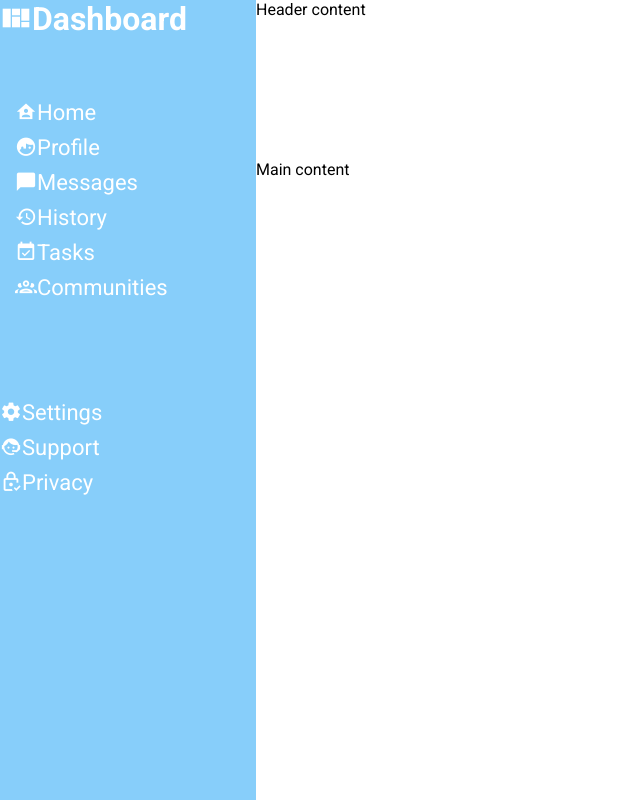
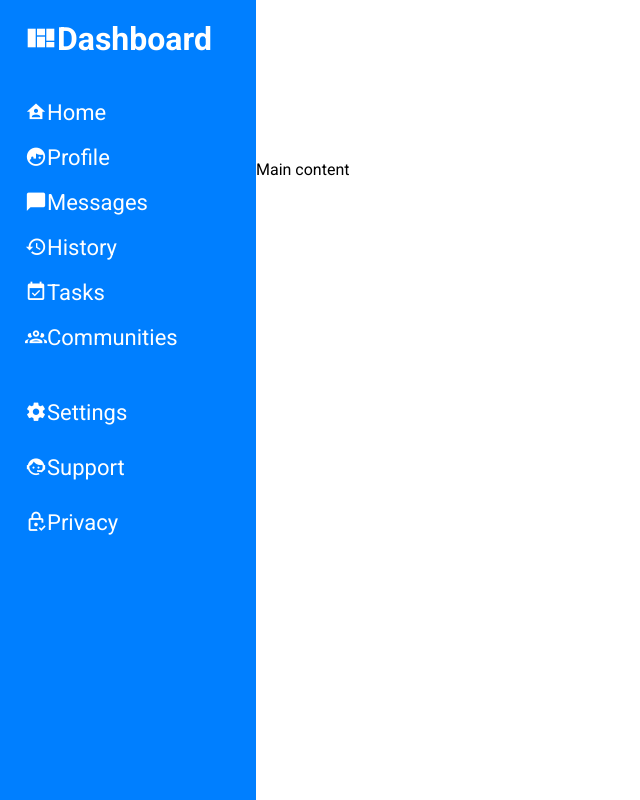
Before and after one commit to adamsaul314/Admin-Dashboard, a plain HTML site: page index.html in a window 1280 px wide. Shown: the whole page, without its empty margins (0-640 px from the left). Drawn offline with Linux system fonts and the light colour scheme.

Commit message:
finished styling sidebar

```diff
--- a/index.html
+++ b/index.html
@@ -33,7 +33,11 @@
                 </div>
             </div>
         </div>
-        <div class="header">Header content</div>
+        <div class="header">
+            <div class="search">
+
+            </div>
+        </div>
         <div class="main-content">Main content</div>
     </div>
 </body>
--- a/styles.css
+++ b/styles.css
@@ -27,7 +27,7 @@ body, html {
 }
 
 .sidebar{
-    background-color: lightskyblue;
+    background-color: #007FFF;
     grid-row: span 2;
 }
 
@@ -44,23 +44,40 @@ body, html {
     grid-row: 1 / 2;
     color: white;
     font-size: 22;
+    margin-left: 25px;
+    margin-top: 20px;
 }
 
 .nav1{
     grid-row: 2 / 3;
-    margin-left: 15px;
+    margin-left: 25px;
 
 }
-.nav1 ul, .nav1 li{
+/* .nav1 ul, .nav1 li{
     list-style-type: none;
     margin:0 0 10px 0;
     color: white;
     font-size: 22px;
-}
+    gap: 20px;
+} */
 
 .nav2{
     grid-row: 3 / 4;
+    margin-left: 25px;
+
+
 }
+
+.nav1 ul, .nav2 ul {
+    display: grid;
+    list-style-type: none;
+    margin:0 0 10px 0;
+    color: white;
+    font-size: 22px;
+    gap: 20px;
+  }
+
+
 
 .nav2 ul, .nav2 li{
     list-style-type: none;
```
